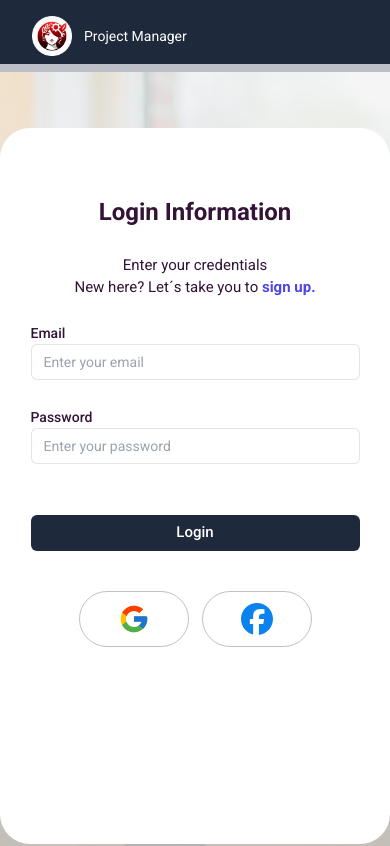
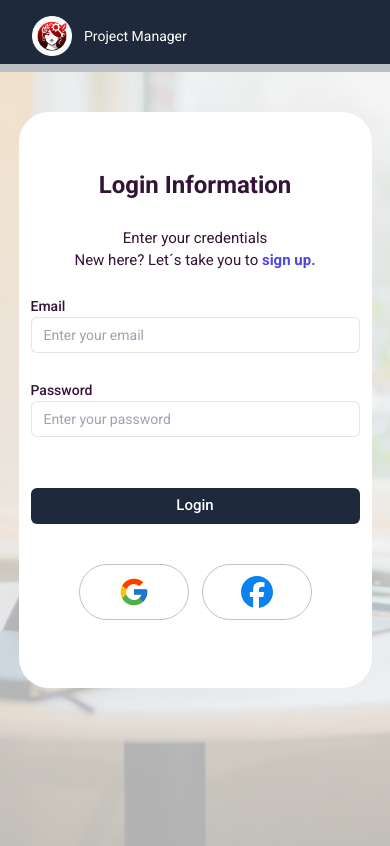
Before and after one commit to amiranda1911/project-manager-v2, a React (Vite) app: page /login in a window 390 px wide. Shown: the top 846 px of the page. Built offline with nearby package versions, Linux system fonts and the light colour scheme; no server answers.

Commit message:
style: fix login page

```diff
--- a/src/pages/LoginPage/LoginPage.tsx
+++ b/src/pages/LoginPage/LoginPage.tsx
@@ -11,29 +11,29 @@ const LoginPage = () => {
         <MainHeader pageType='page2' />
     </header>
 
-    <main className=" min-h-[39rem] lg:h-[39rem]">
-        <div className=" min-h-screen lg:flex " >
+    <main className="min-h-[52rem] md:min-h-[58rem] lg:min-h-[50rem] h-screen">
+        <div className=" lg:flex" >
 
             {/* Background image */}
-            <div className="relative bg-cover bg-center h-screen min-h-[49rem] lg:w-[39.125rem] lg:h-auto lg:order-2" style={{ backgroundImage: `url('LoginImg.svg')` }}>
+            <div className="relative min-h-[52rem] md:min-h-[58rem] bg-cover bg-center h-screen lg:w-[39.125rem] lg:min-h-[50rem] lg:h-auto lg:order-2" style={{ backgroundImage: `url('LoginImg.svg')` }}>
             </div>
 
             {/* Translucent background */}
-            <div className="absolute inset-0 bg-white opacity-70 h-screen min-h-[51rem] mt-16 lg:hidden">
+            <div className="absolute inset-0 bg-white opacity-70 h-screen min-h-[53rem] md:min-h-[60rem] mt-16 lg:hidden mt-">
             </div>
 
             {/*White Square */}
-            <div className="flex items-center justify-center w-[22.063rem]h-[38rem] bg-white absolute inset-0 m-auto mt-32 md:mt-36 rounded-[1.875rem]
+            <div className="flex items-center justify-center w-[22.063rem] h-[36rem] bg-white absolute inset-0 m-auto mt-28 md:mt-36 rounded-[1.875rem]
             md:w-[41rem] md:h-[39rem] lg:hidden">
             </div>
 
             {/*All the info in white space */}
-            <div className="flex items-center justify-center w-[22.063rem] h-[39rem] absolute inset-0 m-auto mt-20
-            md:w-[41rem] md:h-[39rem] lg:w-auto lg:static lg:mt-auto lg:order-1">
+            <div className="flex items-center justify-center w-[22.063rem] h-[44.125rem] absolute inset-0 m-auto mt-10
+            md:w-[41rem] md:h-[44.125rem] lg:w-auto lg:static lg:mt-auto lg:order-1">
 
                 <div>
                     <section className="leading-[1.5] pb-[1.5rem]">
-                        <h1 className="font-roboto font-bold text-center text-19 text-[#331436] pb-[1.5rem] mt-14
+                        <h1 className="font-roboto font-bold text-center text-19 text-[#331436] pb-[1.5rem] mt-0
                          md:text-left md:mt-36 md:text-25 lg:mt-0">Login Information</h1>
                         <p className="font-roboto font-normal text-center text-15 text-[#331436] md:text-left md:text-16">Enter your credentials</p>
                         <p className="font-roboto font-normal text-center text-15 text-[#331436] md:text-left md:text-16">New here? Let´s take you to
@@ -50,7 +50,7 @@ const LoginPage = () => {
         </div>
     </div>
     </main>
-    <footer className="z-10">
+    <footer className="z-20">
         <MainFooter />
     </footer>
     </>
```
